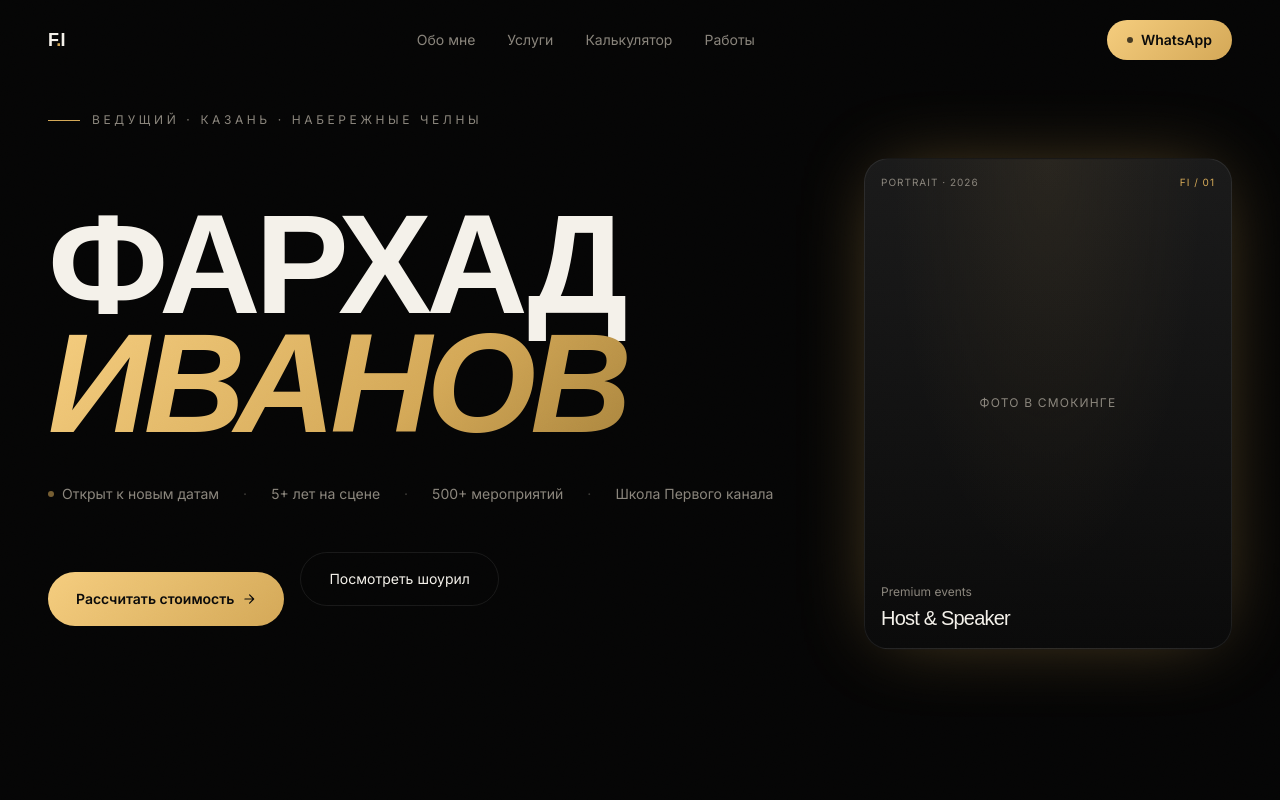
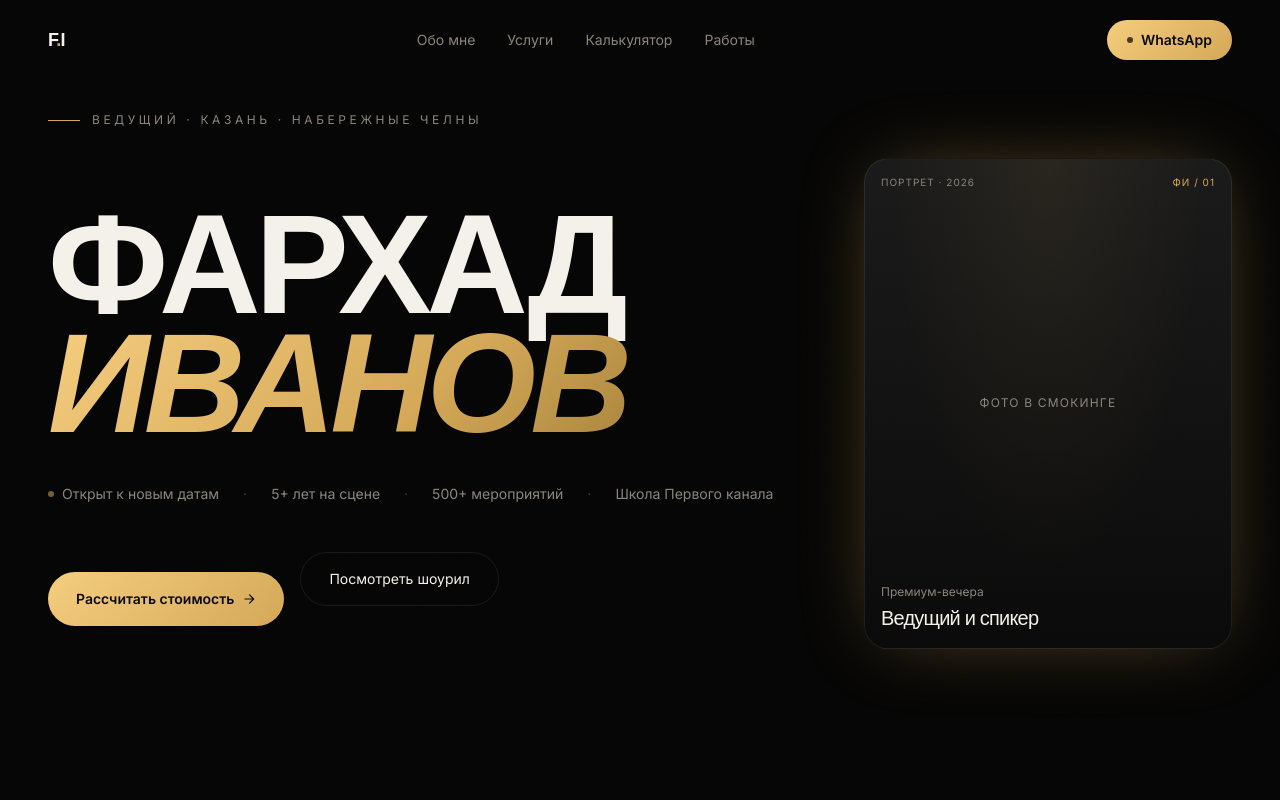
Before and after one commit to ueeet/farhad, a Next.js app: page / in a window 1280 px wide. Shown: the top 800 px of the page. Built offline with nearby package versions, Linux system fonts and the light colour scheme; a web font is replaced by a local one.

Commit message:
auto: update

```diff
--- a/src/components/Hero.tsx
+++ b/src/components/Hero.tsx
@@ -97,12 +97,12 @@ export function Hero() {
                 фото в смокинге
               </div>
               <div className="absolute top-4 left-4 right-4 flex items-center justify-between">
-                <span className="text-[10px] uppercase tracking-widest text-text-muted">portrait · 2026</span>
-                <span className="text-[10px] uppercase tracking-widest text-gold">FI / 01</span>
+                <span className="text-[10px] uppercase tracking-widest text-text-muted">портрет · 2026</span>
+                <span className="text-[10px] uppercase tracking-widest text-gold">ФИ / 01</span>
               </div>
               <div className="absolute bottom-4 left-4 right-4">
-                <div className="text-xs text-text-muted">Premium events</div>
-                <div className="font-display text-xl mt-1">Host & Speaker</div>
+                <div className="text-xs text-text-muted">Премиум-вечера</div>
+                <div className="font-display text-xl mt-1">Ведущий и спикер</div>
               </div>
             </div>
           </div>
```
